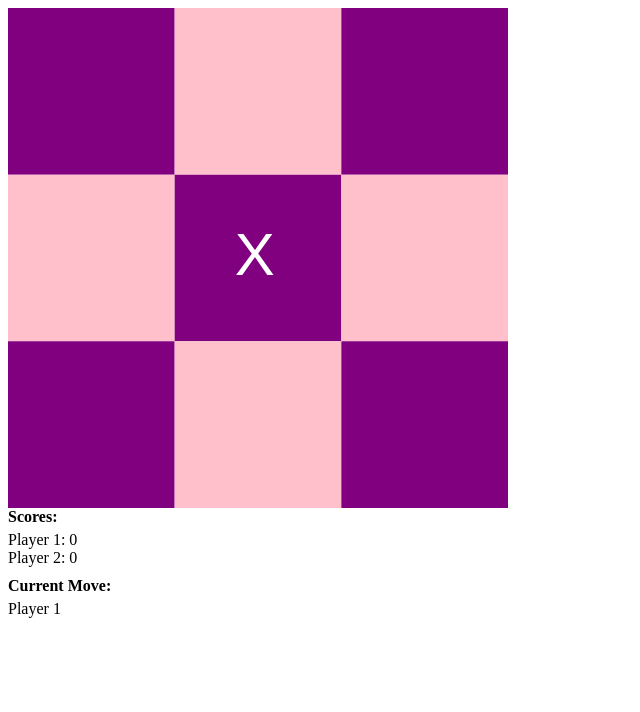
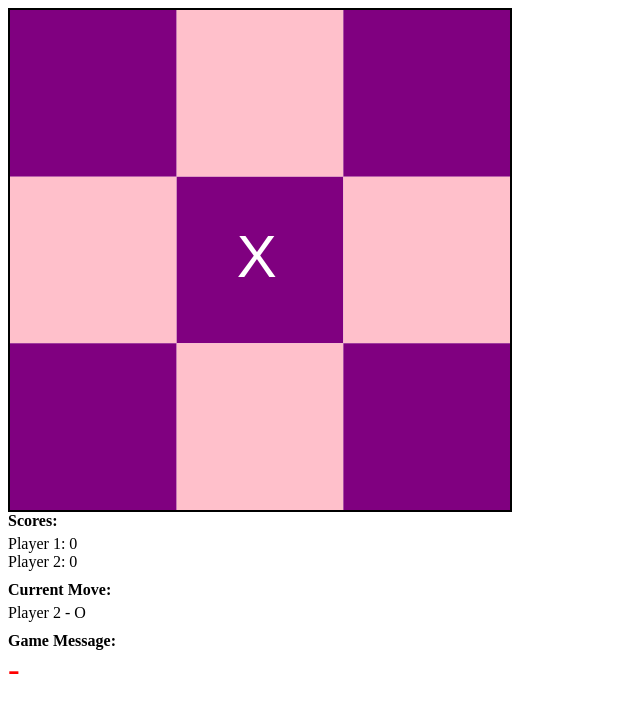
Before and after one commit to egebilecen/TicTacToe-XO-Game, a plain HTML site: page index.html in a window 1280 px wide. Both pictures are taken after a click on the element 258 px from the left and 258 px from the top of the page. Shown: the whole page, without its empty margins (0-640 px from the left). Drawn offline with Linux system fonts and the light colour scheme.

Commit message:
Made some changes and improvements.

```diff
--- a/events.js
+++ b/events.js
@@ -6,11 +6,5 @@ canvas.addEventListener("click",(e)=>{
     let posX = e.pageX - pageMargin;
     let posY = e.pageY - pageMargin;
 
-    //console.log("x: "+posX+" / y: "+posY);
-    let fRect = findWhichRectangle(posX,posY);
-    if ( isValid(fRect.widthIndex,fRect.heightIndex) )
-    {
-        putObject(GAME.currentMove.object,fRect.widthIndex,fRect.heightIndex);
-    }
-
+    makeMove(posX,posY);
 });
--- a/functions.js
+++ b/functions.js
@@ -34,8 +34,6 @@ function draw()
 //update things' pos. on canvas
 function update()
 {
-    gameInterval = setInterval(
-        () => {
     clear();
     draw();
 
@@ -52,11 +50,8 @@ function update()
     }
 
     //set current move's user
-            if (elements.currentMove.innerHTML !== GAME.currentMove)
-                elements.currentMove.innerHTML = GAME.currentMove.string
-        },
-        1000 / settings.draw.fps
-    );
+    if (elements.currentMove.innerHTML !== players["p"+GAME.currentMove].string+" - "+players["p"+GAME.currentMove].object)
+        elements.currentMove.innerHTML = players["p"+GAME.currentMove].string+" - "+players["p"+GAME.currentMove].object
 }
 
 //clear specific canvas
@@ -67,17 +62,58 @@ function clear()
 
 function start()
 {
+    gameInterval = setInterval(
+        () => {
             update();
+        },
+        1000 / settings.draw.fps
+    );
 }
 
 function stop(_clear=true)
 {
     clearInterval(gameInterval);
     if(_clear) clear();
+    elements.gameMsg.innerHTML = "Game stopped.";
     console.log("[?]-Game stopped.");
 }
 
-function getDistanceBetween( obj1, obj2 ){}
+function makeMove(posX,posY)
+{
+    let fRect = findWhichRectangle(posX,posY);
+    if ( isValid(fRect.widthIndex,fRect.heightIndex) )
+    {
+        putObject(players["p"+GAME.currentMove].object,fRect.widthIndex,fRect.heightIndex);
+        elements.gameMsg.innerHTML = "-";
+
+        if ( controlCurrentStatus() ) //if this player got point
+            resetBoard();
+
+        GAME.currentMove = (GAME.currentMove === 1) ? 2 : 1;
+    }
+    else
+        elements.gameMsg.innerHTML = "Please make a valid move.";
+}
+
+function controlCurrentStatus(){}
+
+function createBoard() //create board based on game settings
+{
+    board = [];
+    for( let i=0; i < settings.game.areaHeight; i++ )
+    {
+        board.push([]);
+        for( let j=0; j < settings.game.areaWidth; j++ )
+            board[i].push([])
+    }
+    console.log("[?]-Board has been created.");
+}
+
+function resetBoard()
+{
+    createBoard();
+    console.log("[?]-Board has been reset.");
+}
 
 //@return: object
 function findWhichRectangle(x,y){
@@ -90,8 +126,7 @@ function findWhichRectangle(x,y){
 //check move is valid
 function isValid( widthIndex, heightIndex )
 {
-    if ( board[heightIndex][widthIndex] !== undefined ) return true;
-    else return false;
+    return board[heightIndex][widthIndex].length === 0;
 }
 
 //put X or O to inside of rectangle
@@ -105,12 +140,7 @@ function init()
 {
     console.log("[?]-Game initializing.");
     //init board array
-    for( let i=0; i < settings.game.areaHeight; i++ )
-    {
-        board.push([]);
-        for( let j=0; j < settings.game.areaWidth; j++ )
-            board[i].push([])
-    }
+    createBoard();
     //determine who is X and O
     players.p1.object = ["X","O"][Math.floor(Math.random() * 2)];
     players.p2.object = ( players.p1.object === "X" ) ? "O" : "X";
--- a/game.js
+++ b/game.js
@@ -10,7 +10,7 @@ const settings = {
         areaHeight : 3
     }
 };
-const board = []; //will be edited in init() function.
+board = []; //will be edited in init() function.
 // rectangle's settings
 settings["rectangle"] = {
     rectWidth  : canvas.width / settings.game.areaWidth,
@@ -21,9 +21,10 @@ settings["rectangle"] = {
     }
 };
 const elements = {
-  player1Score : document.getElementById("p1-score"),
-  player2Score : document.getElementById("p2-score"),
-  currentMove  : document.getElementById("move-ind")
+    player1Score : document.getElementById("p1-score"),
+    player2Score : document.getElementById("p2-score"),
+    currentMove  : document.getElementById("move-ind"),
+    gameMsg      : document.getElementById("game-msg")
 };
 const players = {
     p1 : {
@@ -38,7 +39,7 @@ const players = {
     }
 };
 const GAME = {
-    currentMove : players.p1
+    currentMove : 1 //1 - p1 , 2 - p2
 };
 const MEMORY = {
     scores : {
--- a/index.html
+++ b/index.html
@@ -5,7 +5,7 @@
     <meta http-equiv="Content-Type" content="text/html;charset=UTF-8">
     <title>XOX Game</title>
     <style>
-        .block { display: block; }\
+        .block { display: block; }
         canvas#canvas
         {
             border: 2px solid black;
@@ -14,7 +14,7 @@
 </head>
 <body>
     <canvas width="500" height="500" id="canvas"></canvas>
-    <div id="scores">
+    <div id="main">
         <b style="margin-bottom: 5px;" class="block">Scores:</b>
         <div id="p1" class="block">
             <span>
@@ -30,6 +30,10 @@
             <b class="block" style="margin-bottom:5px;">Current Move:</b>
             <span id="move-ind"></span>
         </div>
+        <div class="block" style="margin: 10px 0">
+            <b class="block">Game Message:</b>
+            <span id="game-msg" style="font-size: 35px; color: red;">-</span>
+        </div>
     </div>
 
     <script src="game.js"></script>
```
Lines whose indentation alone changed are shown as unchanged.
